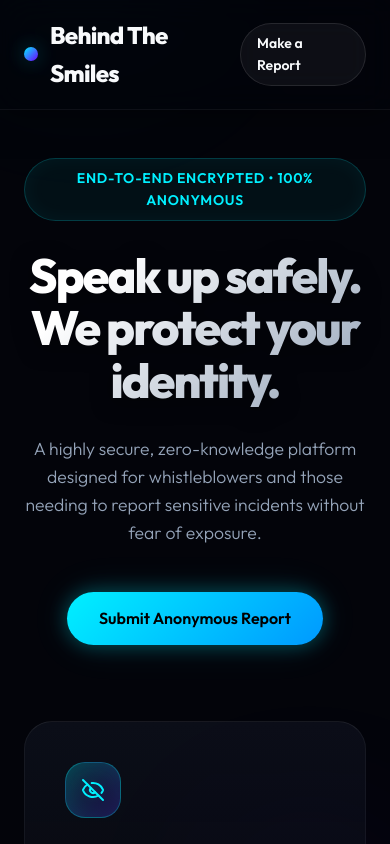
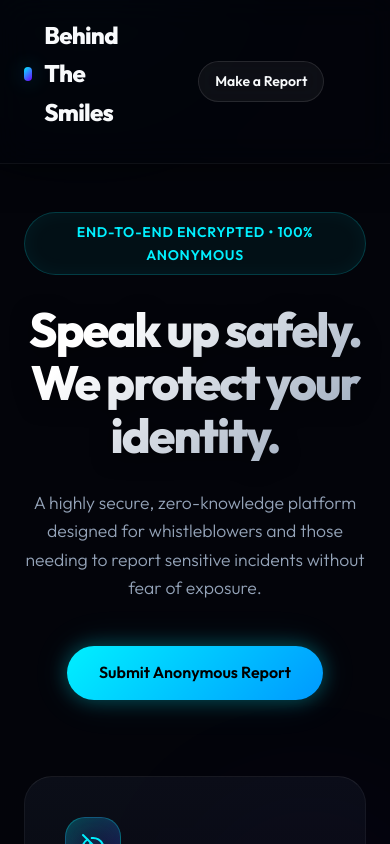
Before and after one commit to mrsreeindian/cyber-report, a Next.js app: page / in a window 390 px wide. Shown: the top 844 px of the page. Built offline with nearby package versions, Linux system fonts and the light colour scheme.

Commit message:
Center logo in header

```diff
--- a/src/app/globals.css
+++ b/src/app/globals.css
@@ -98,7 +98,7 @@ a {
   padding: 1.25rem 2.5rem;
   display: flex;
   align-items: center;
-  justify-content: space-between;
+  justify-content: flex-end;
   background: rgba(3, 4, 10, 0.6);
   backdrop-filter: blur(16px);
   -webkit-backdrop-filter: blur(16px);
@@ -110,6 +110,9 @@ a {
 }
 
 .logo {
+  position: absolute;
+  left: 50%;
+  transform: translateX(-50%);
   font-weight: 800;
   font-size: 1.5rem;
   letter-spacing: -0.03em;
@@ -471,6 +474,19 @@ tr:hover td {
 @media (max-width: 768px) {
   .header {
     padding: 1rem 1.5rem;
+    justify-content: center;
+  }
+
+  .logo {
+    position: static;
+    transform: none;
+    margin-bottom: 1rem;
+  }
+
+  .header nav {
+    width: 100%;
+    display: flex;
+    justify-content: center;
   }
 
   .main-content {
```
